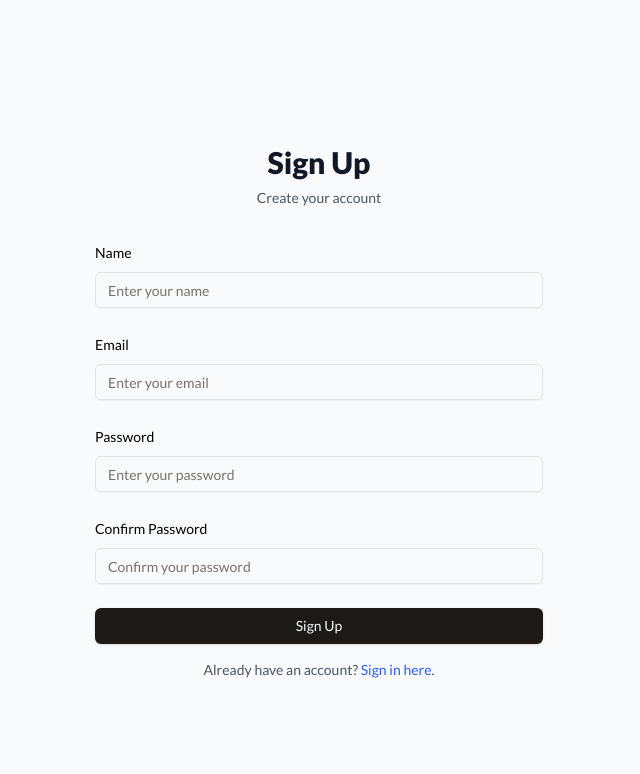
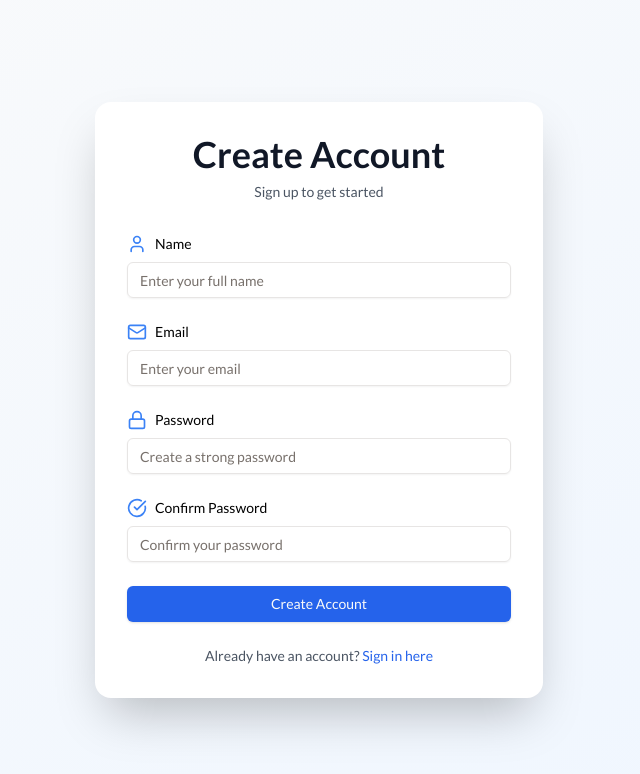
Before and after one commit to suraj2424/event-management, a Next.js app: page /auth/organizer/signup in a window 1280 px wide. Shown: the top 774 px of the page, without its empty margins (321-961 px from the left). Built offline with nearby package versions, Linux system fonts and the light colour scheme; no server answers.

Commit message:
page changes

```diff
--- a/src/components/parts/header.tsx
+++ b/src/components/parts/header.tsx
@@ -147,7 +147,7 @@ const Header: React.FC<HeaderProps> = ({
     </DropdownMenuItem>
 
     <DropdownMenuItem asChild>
-      <Link href="/settings" className="flex items-center gap-2">
+      <Link href="/profile/settings" className="flex items-center gap-2">
         <Settings className="h-4 w-4" />
         <span>Settings</span>
       </Link>
--- a/src/pages/auth/organizer/signin.tsx
+++ b/src/pages/auth/organizer/signin.tsx
@@ -1,12 +1,10 @@
-"use client";
-
-import React from "react";
-import { useForm } from "react-hook-form";
-import { zodResolver } from "@hookform/resolvers/zod";
-import * as z from "zod";
-import { signIn, useSession } from "next-auth/react";
-import { useRouter } from "next/navigation";
-import { Button } from "@/components/ui/button";
+import React, { useState } from 'react';
+import { useForm } from 'react-hook-form';
+import { zodResolver } from '@hookform/resolvers/zod';
+import * as z from 'zod';
+import { signIn, useSession } from 'next-auth/react';
+import { useRouter } from 'next/navigation';
+import { Button } from '@/components/ui/button';
 import {
   Form,
   FormControl,
@@ -14,12 +12,14 @@ import {
   FormItem,
   FormLabel,
   FormMessage,
-} from "@/components/ui/form";
-import { Input } from "@/components/ui/input";
-import { Toaster, toast } from "react-hot-toast";
-import Link from "next/link";
+} from '@/components/ui/form';
+import { Input } from '@/components/ui/input';
+import { toast } from 'react-hot-toast';
+import Link from 'next/link';
+import { motion } from 'framer-motion';
+import { Lock, Mail } from 'lucide-react';
 
-// Define the form schema for login
+// Form schema validation
 const formSchema = z.object({
   email: z.string().email({
     message: "Please enter a valid email address.",
@@ -29,12 +29,12 @@ const formSchema = z.object({
   }),
 });
 
-export default function SignInPage() {
+export default function ModernSignInPage() {
   const router = useRouter();
   const { data: session, status } = useSession();
-  const [isSubmitting, setIsSubmitting] = React.useState(false);
+  const [isSubmitting, setIsSubmitting] = useState(false);
 
-  // Initialize the form
+  // Form initialization
   const form = useForm({
     resolver: zodResolver(formSchema),
     defaultValues: {
@@ -43,7 +43,7 @@ export default function SignInPage() {
     },
   });
 
-  // Define the submit handler
+  // Submit handler
   async function onSubmit(values: z.infer<typeof formSchema>) {
     setIsSubmitting(true);
     try {
@@ -51,6 +51,7 @@ export default function SignInPage() {
         redirect: false,
         email: values.email,
         password: values.password,
+        role: "ATTENDEE",
       });
 
       if (result?.error) {
@@ -66,12 +67,23 @@ export default function SignInPage() {
     }
   }
 
+  // Loading spinner component
   const LoadingSpinner = () => (
-    <div className="flex justify-center items-center h-screen">
-      <div className="w-16 h-16 border-4 border-blue-500 border-solid rounded-full animate-spin border-t-transparent"></div>
-    </div>
+    <motion.div
+      className="flex justify-center items-center h-screen"
+      initial={{ opacity: 0 }}
+      animate={{ opacity: 1 }}
+      transition={{ duration: 0.5 }}
+    >
+      <motion.div
+        className="w-16 h-16 border-4 border-blue-500 border-solid rounded-full animate-spin border-t-transparent"
+        animate={{ rotate: 360 }}
+        transition={{ repeat: Infinity, duration: 1 }}
+      />
+    </motion.div>
   );
 
+  // Redirect if already logged in or loading
   if (status === "loading") {
     return <LoadingSpinner />;
   }
@@ -82,24 +94,52 @@ export default function SignInPage() {
   }
 
   return (
-    <>
-      <Toaster position="top-center" reverseOrder={false} />
-      <div className="flex flex-col items-center justify-center min-h-screen py-12 bg-gray-50 sm:px-6 lg:px-8">
-        <div className="w-full max-w-md">
-          <div className="text-center">
-            <h2 className="mt-6 text-3xl font-extrabold text-gray-900">Sign In</h2>
-            <p className="mt-2 text-sm text-gray-600">Please sign in to your account.</p>
+    <motion.div
+      className="flex flex-col items-center justify-center min-h-screen py-12 bg-gradient-to-br from-gray-50 to-blue-50 sm:px-6 lg:px-8"
+      initial={{ opacity: 0 }}
+      animate={{ opacity: 1 }}
+      transition={{ duration: 0.5 }}
+    >
+      <motion.div
+        className="w-full max-w-md bg-white shadow-2xl rounded-2xl p-8"
+        initial={{ scale: 0.9, opacity: 0 }}
+        animate={{ scale: 1, opacity: 1 }}
+        transition={{ type: "spring", stiffness: 300, damping: 20 }}
+      >
+        <div className="text-center relative mb-8">
+          <motion.h2
+            className="text-4xl font-bold text-gray-900 mb-2"
+            initial={{ y: -20, opacity: 0 }}
+            animate={{ y: 0, opacity: 1 }}
+            transition={{ delay: 0.2 }}
+          >
+            Welcome Back
+          </motion.h2>
+          <p className="text-sm text-gray-600">Sign in to continue to your account</p>
         </div>
         <Form {...form}>
-            <form onSubmit={form.handleSubmit(onSubmit)} className="mt-8 space-y-6">
+          <form onSubmit={form.handleSubmit(onSubmit)} className="space-y-6">
             <FormField
               control={form.control}
               name="email"
               render={({ field }) => (
                 <FormItem>
-                    <FormLabel>Email</FormLabel>
+                  <FormLabel className="flex items-center">
+                    <Mail className="mr-2 text-blue-500" size={20} />
+                    Email
+                  </FormLabel>
                   <FormControl>
-                      <Input placeholder="Enter your email" {...field} />
+                    <motion.div
+                      initial={{ x: -20, opacity: 0 }}
+                      animate={{ x: 0, opacity: 1 }}
+                      transition={{ delay: 0.3 }}
+                    >
+                      <Input
+                        placeholder="Enter your email"
+                        {...field}
+                        className="transition-all duration-300 focus:ring-2 focus:ring-blue-500"
+                      />
+                    </motion.div>
                   </FormControl>
                   <FormMessage />
                 </FormItem>
@@ -110,32 +150,62 @@ export default function SignInPage() {
               name="password"
               render={({ field }) => (
                 <FormItem>
-                    <FormLabel>Password</FormLabel>
+                  <FormLabel className="flex items-center">
+                    <Lock className="mr-2 text-blue-500" size={20} />
+                    Password
+                  </FormLabel>
                   <FormControl>
-                      <Input type="password" placeholder="Enter your password" {...field} />
+                    <motion.div
+                      initial={{ x: -20, opacity: 0 }}
+                      animate={{ x: 0, opacity: 1 }}
+                      transition={{ delay: 0.4 }}
+                    >
+                      <Input
+                        type="password"
+                        placeholder="Enter your password"
+                        {...field}
+                        className="transition-all duration-300 focus:ring-2 focus:ring-blue-500"
+                      />
+                    </motion.div>
                   </FormControl>
                   <FormMessage />
                 </FormItem>
               )}
             />
-              <Button type="submit" className="w-full" disabled={isSubmitting}>
+            <motion.div
+              initial={{ opacity: 0 }}
+              animate={{ opacity: 1 }}
+              transition={{ delay: 0.5 }}
+            >
+              <Button
+                type="submit"
+                className="w-full bg-blue-600 hover:bg-blue-700 transition-colors duration-300"
+                disabled={isSubmitting}
+              >
                 {isSubmitting ? (
-                  <div className="w-5 h-5 border-2 border-white border-solid rounded-full animate-spin border-t-transparent"></div>
+                  <div className="w-5 h-5 border-2 border-white border-solid rounded-full animate-spin border-t-transparent" />
                 ) : (
                   "Sign In"
                 )}
               </Button>
+            </motion.div>
           </form>
         </Form>
-          <p className="mt-4 text-center text-sm text-gray-600">
-            Don't have an account?{" "}
-            <Link href="/auth/organizer/signup" className="font-medium text-blue-600 hover:text-blue-500">
+        <motion.p
+          className="mt-6 text-center text-sm text-gray-600"
+          initial={{ opacity: 0 }}
+          animate={{ opacity: 1 }}
+          transition={{ delay: 0.6 }}
+        >
+          Don&apos;t have an account?{" "}
+          <Link
+            href="/signup"
+            className="font-medium text-blue-600 hover:text-blue-500 transition-colors duration-300"
+          >
             Sign up here
           </Link>
-            .
-          </p>
-        </div>
-      </div>
-    </>
+        </motion.p>
+      </motion.div>
+    </motion.div>
   );
 }
--- a/src/pages/auth/organizer/signup.tsx
+++ b/src/pages/auth/organizer/signup.tsx
@@ -1,12 +1,10 @@
-"use client";
-
-import React from "react";
-import { useForm } from "react-hook-form";
-import { zodResolver } from "@hookform/resolvers/zod";
-import * as z from "zod";
-import { useSession } from "next-auth/react";
-import { useRouter } from "next/navigation";
-import { Button } from "@/components/ui/button";
+import React, { useState } from 'react';
+import { useForm } from 'react-hook-form';
+import { zodResolver } from '@hookform/resolvers/zod';
+import * as z from 'zod';
+import { useSession } from 'next-auth/react';
+import { useRouter } from 'next/navigation';
+import { Button } from '@/components/ui/button';
 import {
   Form,
   FormControl,
@@ -14,12 +12,14 @@ import {
   FormItem,
   FormLabel,
   FormMessage,
-} from "@/components/ui/form";
-import { Input } from "@/components/ui/input";
-import { Toaster, toast } from "react-hot-toast";
-import Link from "next/link";
+} from '@/components/ui/form';
+import { Input } from '@/components/ui/input';
+import { toast } from 'react-hot-toast';
+import Link from 'next/link';
+import { motion } from 'framer-motion';
+import { User, Mail, Lock, CheckCircle } from 'lucide-react';
 
-// Define the form schema for signup
+// Form schema validation
 const formSchema = z.object({
   name: z.string().min(2, {
     message: "Name must be at least 2 characters.",
@@ -29,6 +29,8 @@ const formSchema = z.object({
   }),
   password: z.string().min(8, {
     message: "Password must be at least 8 characters.",
+  }).regex(/^(?=.*[a-z])(?=.*[A-Z])(?=.*\d)(?=.*[@$!%*?&])[A-Za-z\d@$!%*?&]{8,}$/, {
+    message: "Password must include uppercase, lowercase, number, and special character."
   }),
   confirmPassword: z.string().min(8, {
     message: "Confirm password must be at least 8 characters.",
@@ -38,12 +40,12 @@ const formSchema = z.object({
   path: ["confirmPassword"],
 });
 
-export default function SignUpPage() {
+export default function ModernSignUpPage() {
   const router = useRouter();
   const { data: session, status } = useSession();
-  const [isSubmitting, setIsSubmitting] = React.useState(false);
+  const [isSubmitting, setIsSubmitting] = useState(false);
 
-  // Initialize the form
+  // Form initialization
   const form = useForm({
     resolver: zodResolver(formSchema),
     defaultValues: {
@@ -54,7 +56,7 @@ export default function SignUpPage() {
     },
   });
 
-  // Define the submit handler
+  // Submit handler
   async function onSubmit(values: z.infer<typeof formSchema>) {
     setIsSubmitting(true);
     try {
@@ -65,7 +67,7 @@ export default function SignUpPage() {
           name: values.name,
           email: values.email,
           password: values.password,
-          role: "ORGANIZER",
+          role: "ORGANIZER"
         }),
       });
 
@@ -83,12 +85,23 @@ export default function SignUpPage() {
     }
   }
 
+  // Loading spinner component
   const LoadingSpinner = () => (
-    <div className="flex justify-center items-center h-screen">
-      <div className="w-16 h-16 border-4 border-blue-500 border-solid rounded-full animate-spin border-t-transparent"></div>
-    </div>
+    <motion.div
+      className="flex justify-center items-center h-screen"
+      initial={{ opacity: 0 }}
+      animate={{ opacity: 1 }}
+      transition={{ duration: 0.5 }}
+    >
+      <motion.div
+        className="w-16 h-16 border-4 border-blue-500 border-solid rounded-full animate-spin border-t-transparent"
+        animate={{ rotate: 360 }}
+        transition={{ repeat: Infinity, duration: 1 }}
+      />
+    </motion.div>
   );
 
+  // Redirect if already logged in or loading
   if (status === "loading") {
     return <LoadingSpinner />;
   }
@@ -99,24 +112,52 @@ export default function SignUpPage() {
   }
 
   return (
-    <>
-      <Toaster position="top-center" reverseOrder={false} />
-      <div className="flex flex-col items-center justify-center min-h-screen py-12 bg-gray-50 sm:px-6 lg:px-8">
-        <div className="w-full max-w-md">
-          <div className="text-center">
-            <h2 className="mt-6 text-3xl font-extrabold text-gray-900">Sign Up</h2>
-            <p className="mt-2 text-sm text-gray-600">Create your account</p>
+    <motion.div
+      className="flex flex-col items-center justify-center min-h-screen py-12 bg-gradient-to-br from-gray-50 to-blue-50 sm:px-6 lg:px-8"
+      initial={{ opacity: 0 }}
+      animate={{ opacity: 1 }}
+      transition={{ duration: 0.5 }}
+    >
+      <motion.div
+        className="w-full max-w-md bg-white shadow-2xl rounded-2xl p-8"
+        initial={{ scale: 0.9, opacity: 0 }}
+        animate={{ scale: 1, opacity: 1 }}
+        transition={{ type: "spring", stiffness: 300, damping: 20 }}
+      >
+        <div className="text-center relative mb-8">
+          <motion.h2
+            className="text-4xl font-bold text-gray-900 mb-2"
+            initial={{ y: -20, opacity: 0 }}
+            animate={{ y: 0, opacity: 1 }}
+            transition={{ delay: 0.2 }}
+          >
+            Create Account
+          </motion.h2>
+          <p className="text-sm text-gray-600">Sign up to get started</p>
         </div>
         <Form {...form}>
-            <form onSubmit={form.handleSubmit(onSubmit)} className="mt-8 space-y-6">
+          <form onSubmit={form.handleSubmit(onSubmit)} className="space-y-6">
             <FormField
               control={form.control}
               name="name"
               render={({ field }) => (
                 <FormItem>
-                    <FormLabel>Name</FormLabel>
+                  <FormLabel className="flex items-center">
+                    <User className="mr-2 text-blue-500" size={20} />
+                    Name
+                  </FormLabel>
                   <FormControl>
-                      <Input placeholder="Enter your name" {...field} />
+                    <motion.div
+                      initial={{ x: -20, opacity: 0 }}
+                      animate={{ x: 0, opacity: 1 }}
+                      transition={{ delay: 0.3 }}
+                    >
+                      <Input
+                        placeholder="Enter your full name"
+                        {...field}
+                        className="transition-all duration-300 focus:ring-2 focus:ring-blue-500"
+                      />
+                    </motion.div>
                   </FormControl>
                   <FormMessage />
                 </FormItem>
@@ -127,9 +168,22 @@ export default function SignUpPage() {
               name="email"
               render={({ field }) => (
                 <FormItem>
-                    <FormLabel>Email</FormLabel>
+                  <FormLabel className="flex items-center">
+                    <Mail className="mr-2 text-blue-500" size={20} />
+                    Email
+                  </FormLabel>
                   <FormControl>
-                      <Input placeholder="Enter your email" {...field} />
+                    <motion.div
+                      initial={{ x: -20, opacity: 0 }}
+                      animate={{ x: 0, opacity: 1 }}
+                      transition={{ delay: 0.4 }}
+                    >
+                      <Input
+                        placeholder="Enter your email"
+                        {...field}
+                        className="transition-all duration-300 focus:ring-2 focus:ring-blue-500"
+                      />
+                    </motion.div>
                   </FormControl>
                   <FormMessage />
                 </FormItem>
@@ -140,9 +194,23 @@ export default function SignUpPage() {
               name="password"
               render={({ field }) => (
                 <FormItem>
-                    <FormLabel>Password</FormLabel>
+                  <FormLabel className="flex items-center">
+                    <Lock className="mr-2 text-blue-500" size={20} />
+                    Password
+                  </FormLabel>
                   <FormControl>
-                      <Input type="password" placeholder="Enter your password" {...field} />
+                    <motion.div
+                      initial={{ x: -20, opacity: 0 }}
+                      animate={{ x: 0, opacity: 1 }}
+                      transition={{ delay: 0.5 }}
+                    >
+                      <Input
+                        type="password"
+                        placeholder="Create a strong password"
+                        {...field}
+                        className="transition-all duration-300 focus:ring-2 focus:ring-blue-500"
+                      />
+                    </motion.div>
                   </FormControl>
                   <FormMessage />
                 </FormItem>
@@ -153,32 +221,62 @@ export default function SignUpPage() {
               name="confirmPassword"
               render={({ field }) => (
                 <FormItem>
-                    <FormLabel>Confirm Password</FormLabel>
+                  <FormLabel className="flex items-center">
+                    <CheckCircle className="mr-2 text-blue-500" size={20} />
+                    Confirm Password
+                  </FormLabel>
                   <FormControl>
-                      <Input type="password" placeholder="Confirm your password" {...field} />
+                    <motion.div
+                      initial={{ x: -20, opacity: 0 }}
+                      animate={{ x: 0, opacity: 1 }}
+                      transition={{ delay: 0.6 }}
+                    >
+                      <Input
+                        type="password"
+                        placeholder="Confirm your password"
+                        {...field}
+                        className="transition-all duration-300 focus:ring-2 focus:ring-blue-500"
+                      />
+                    </motion.div>
                   </FormControl>
                   <FormMessage />
                 </FormItem>
               )}
             />
-              <Button type="submit" className="w-full" disabled={isSubmitting}>
+            <motion.div
+              initial={{ opacity: 0 }}
+              animate={{ opacity: 1 }}
+              transition={{ delay: 0.7 }}
+            >
+              <Button
+                type="submit"
+                className="w-full bg-blue-600 hover:bg-blue-700 transition-colors duration-300"
+                disabled={isSubmitting}
+              >
                 {isSubmitting ? (
-                  <div className="w-5 h-5 border-2 border-white border-solid rounded-full animate-spin border-t-transparent"></div>
+                  <div className="w-5 h-5 border-2 border-white border-solid rounded-full animate-spin border-t-transparent" />
                 ) : (
-                  "Sign Up"
+                  "Create Account"
                 )}
               </Button>
+            </motion.div>
           </form>
         </Form>
-          <p className="mt-4 text-center text-sm text-gray-600">
+        <motion.p
+          className="mt-6 text-center text-sm text-gray-600"
+          initial={{ opacity: 0 }}
+          animate={{ opacity: 1 }}
+          transition={{ delay: 0.8 }}
+        >
           Already have an account?{" "}
-            <Link href="/auth/organizer/signin" className="font-medium text-blue-600 hover:text-blue-500">
+          <Link
+            href="/signin"
+            className="font-medium text-blue-600 hover:text-blue-500 transition-colors duration-300"
+          >
             Sign in here
           </Link>
-            .
-          </p>
-        </div>
-      </div>
-    </>
+        </motion.p>
+      </motion.div>
+    </motion.div>
   );
 }
```
Lines whose indentation alone changed are shown as unchanged.
